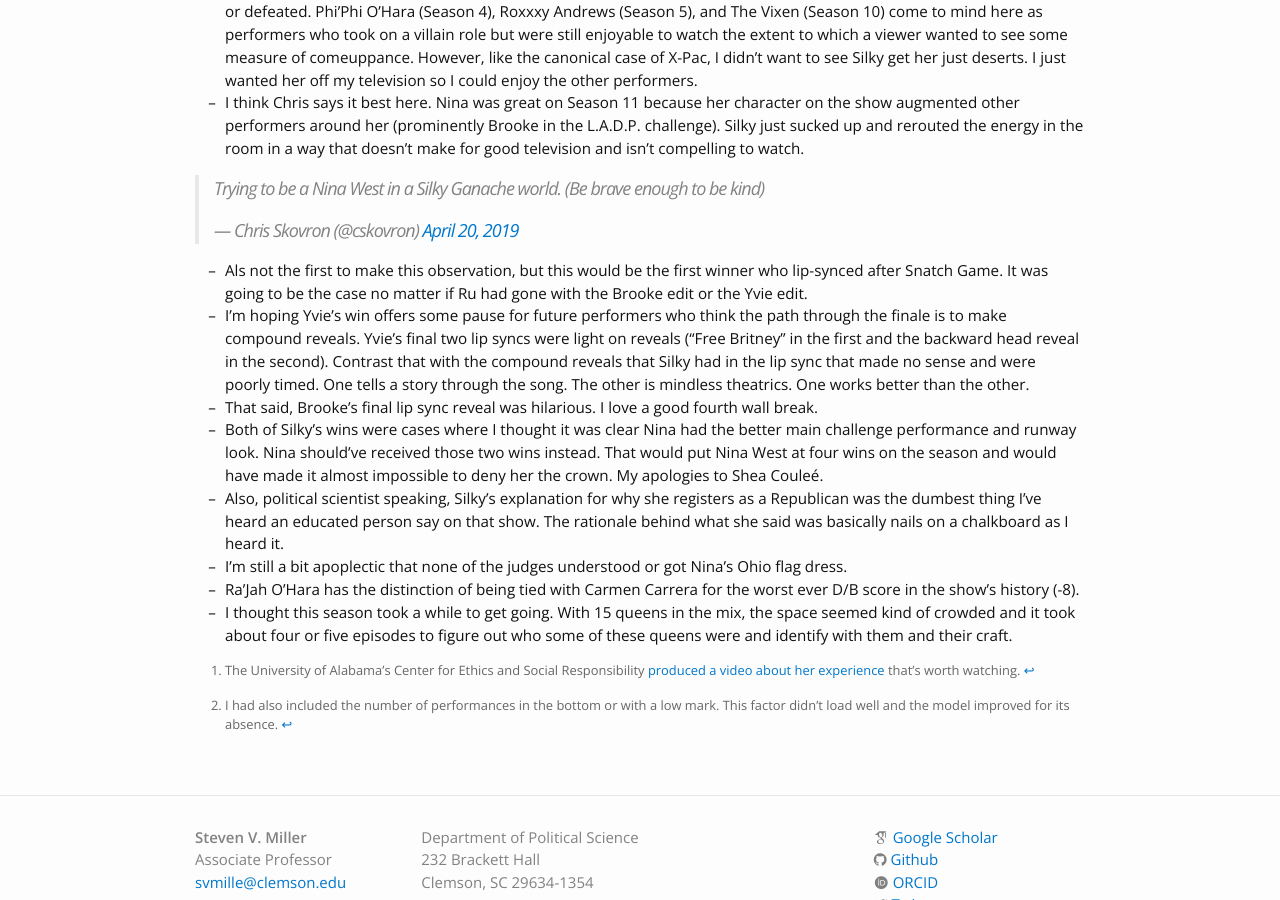
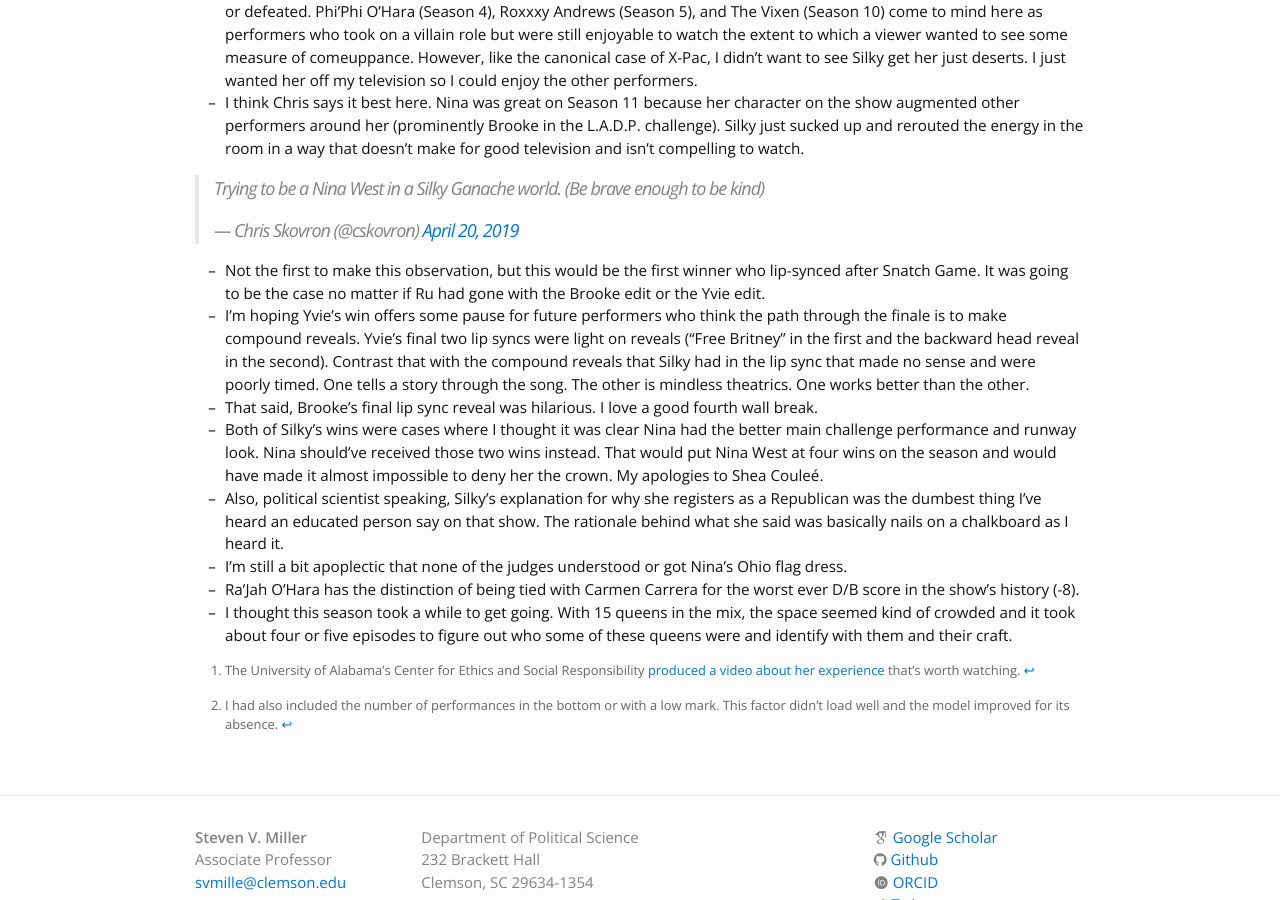
Before and after one commit to svmiller/svmiller.github.io, a Jekyll site: the page built from _posts/2019-02-17-dragracer-rupauls-drag-race-analysis.md, in a window 1280 px wide and 900 px high, scrolled down 7516 px. Built offline with Jekyll 4.4.1, drawn with Linux system fonts in a browser that asks for light colours; nearby versions of some CDN libraries; some web fonts are replaced; comment, search, counter and statistics services are not loaded.

Commit message:
gfd jekyll stop doing this to me

```diff
--- a/_posts/2019-02-17-dragracer-rupauls-drag-race-analysis.md
+++ b/_posts/2019-02-17-dragracer-rupauls-drag-race-analysis.md
@@ -591,7 +591,7 @@ Btw, nailed it. This was from February.
 <blockquote class="twitter-tweet" data-lang="en"><p lang="en" dir="ltr">Trying to be a Nina West in a Silky Ganache world. (Be brave enough to be kind)</p>&mdash; Chris Skovron (@cskovron) <a href="https://twitter.com/cskovron/status/1119403735237709824?ref_src=twsrc%5Etfw">April 20, 2019</a></blockquote>
 <script async src="https://platform.twitter.com/widgets.js" charset="utf-8"></script>
 
-- Als not the first to make this observation, but this would be the first winner who lip-synced after Snatch Game. It was going to be the case no matter if Ru had gone with the Brooke edit or the Yvie edit.
+- Not the first to make this observation, but this would be the first winner who lip-synced after Snatch Game. It was going to be the case no matter if Ru had gone with the Brooke edit or the Yvie edit.
 - I'm hoping Yvie's win offers some pause for future performers who think the path through the finale is to make compound reveals. Yvie's final two lip syncs were light on reveals ("Free Britney" in the first and the backward head reveal in the second). Contrast that with the compound reveals that Silky had in the lip sync that made no sense and were poorly timed. One tells a story through the song. The other is mindless theatrics. One works better than the other.
 - That said, Brooke's final lip sync reveal was hilarious. I love a good fourth wall break.
 - Both of Silky's wins were cases where I thought it was clear Nina had the better main challenge performance and runway look. Nina should've received those two wins instead. That would put Nina West at four wins on the season and would have made it almost impossible to deny her the crown. My apologies to Shea Couleé.
--- a/_source/2019-02-17-dragracer-rupauls-drag-race-analysis.Rmd
+++ b/_source/2019-02-17-dragracer-rupauls-drag-race-analysis.Rmd
@@ -323,7 +323,7 @@ Btw, nailed it. This was from February.
 <blockquote class="twitter-tweet" data-lang="en"><p lang="en" dir="ltr">Trying to be a Nina West in a Silky Ganache world. (Be brave enough to be kind)</p>&mdash; Chris Skovron (@cskovron) <a href="https://twitter.com/cskovron/status/1119403735237709824?ref_src=twsrc%5Etfw">April 20, 2019</a></blockquote>
 <script async src="https://platform.twitter.com/widgets.js" charset="utf-8"></script>
 
-- Also not the first to make this observation, but this would be the first winner who lip-synced after Snatch Game. It was going to be the case no matter if Ru had gone with the Brooke edit or the Yvie edit.
+- Not the first to make this observation, but this would be the first winner who lip-synced after Snatch Game. It was going to be the case no matter if Ru had gone with the Brooke edit or the Yvie edit.
 - I'm hoping Yvie's win offers some pause for future performers who think the path through the finale is to make compound reveals. Yvie's final two lip syncs were light on reveals ("Free Britney" in the first and the backward head reveal in the second). Contrast that with the compound reveals that Silky had in the lip sync that made no sense and were poorly timed. One tells a story through the song. The other is mindless theatrics. One works better than the other.
 - That said, Brooke's final lip sync reveal was hilarious. I love a good fourth wall break.
 - Both of Silky's wins were cases where I thought it was clear Nina had the better main challenge performance and runway look. Nina should've received those two wins instead. That would put Nina West at four wins on the season and would have made it almost impossible to deny her the crown. My apologies to Shea Couleé.
```
